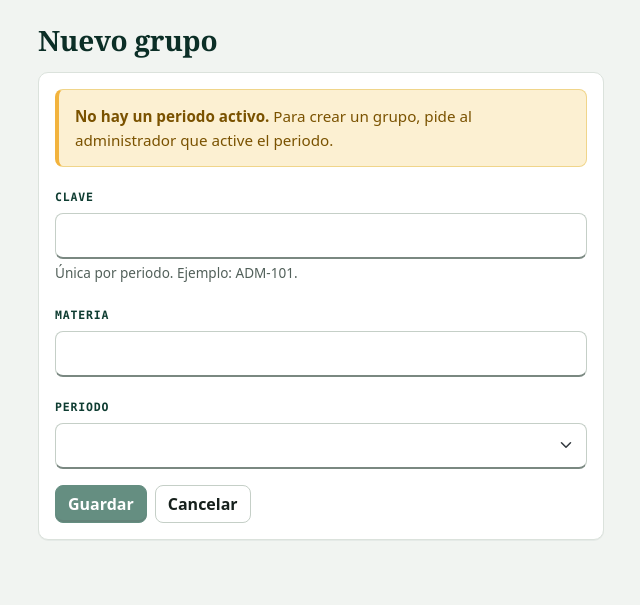
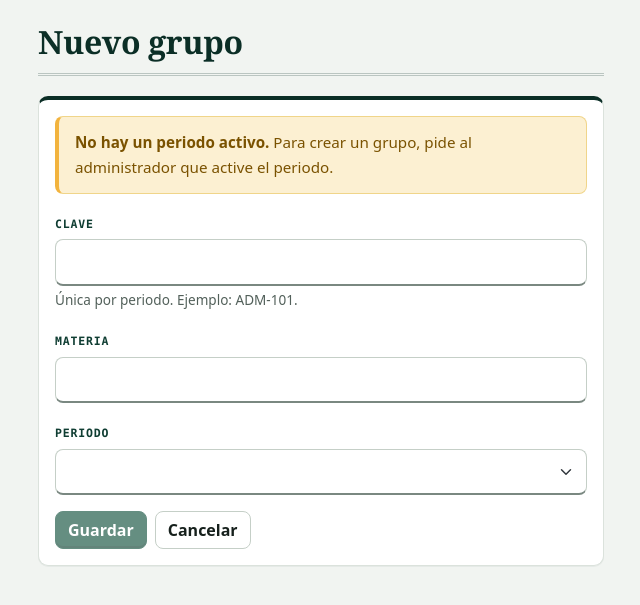
Before and after one commit to yahirslbv/asistence-control, a Django app: page /grupos/nuevo/ in a window 1280 px wide. Shown: the part 64-669 px from the top of the page, without its empty margins (319-959 px from the left). Run offline with Django 5.2, Linux system fonts and the light colour scheme; the visitor is signed in with stand-in values (Sample User, id 1); data that the repository does not hold is empty; parts of the project's set-up code (start-up, migrations or seed data) failed here and were passed over.

Commit message:
feat(cr-003): dar encabezado de formato a formularios y página 500
Los formularios y las confirmaciones llevan el título con doble regla y la hoja del formulario con la banda pino del membrete; el código de las páginas 403 y 404 va en monoespaciada. La página 500 sigue sin depender de la base ni de los estáticos: solo cambia su estilo en línea (serif en el título, monoespaciada en el código y banda pino).

```diff
--- a/asistencia/static/asistencia/estilo.css
+++ b/asistencia/static/asistencia/estilo.css
@@ -681,6 +681,18 @@ progress.barra-pct.baja::-moz-progress-bar { background: var(--rojo-texto); }
 /* Filtro de una lista (fechas, periodo): una fila de campos sobre la lista, sin tarjeta propia. */
 .filtro { margin-bottom: 1.25rem; padding-bottom: 1.1rem; border-bottom: 1px solid var(--renglon); }
 
+/* Formularios y confirmaciones: el título lleva la doble regla del encabezado de formato y la hoja
+   del formulario, la banda pino del membrete (como el acceso). */
+.titulo-hoja {
+  padding-bottom: .75rem;
+  margin-bottom: 1.25rem !important;
+  font-size: clamp(1.5rem, 1.2rem + 1vw, 2rem);
+  font-weight: 700;
+  border-bottom: 3px double var(--renglon-fuerte);
+}
+
+.card:has(> .card-body > form) { border-top: 4px solid var(--pino-900); }
+
 /* ---------- 8. Avisos ---------- */
 
 .alert {
@@ -1037,6 +1049,7 @@ progress.barra-pct.baja::-moz-progress-bar { background: var(--rojo-texto); }
 .vacio .figura .ico { width: 1.85rem; height: 1.85rem; }
 .vacio h2 { font-size: 1.3rem; margin-bottom: .4rem; }
 .vacio p { max-width: 42ch; margin-bottom: 1.1rem; color: var(--tinta-suave); }
+.vacio .display-4 { font-family: var(--mono); font-size: 3rem; letter-spacing: -.04em; }   /* código de error (403, 404) */
 
 /* ---------- 13. Inicio de sesión y registro ---------- */
 
--- a/asistencia/templates/asistencia/cuenta_confirmar_rechazo.html
+++ b/asistencia/templates/asistencia/cuenta_confirmar_rechazo.html
@@ -5,7 +5,7 @@
 {% block contenido %}
 <div class="row justify-content-center">
   <div class="col-12 col-md-8 col-lg-6">
-    <h1 class="h3 mb-3">Rechazar la cuenta de {{ cuenta.get_full_name|default:cuenta.email }}</h1>
+    <h1 class="h3 mb-3 titulo-hoja">Rechazar la cuenta de {{ cuenta.get_full_name|default:cuenta.email }}</h1>
 
     <div class="alert alert-warning" role="alert">
       <p class="mb-2"><strong>{{ cuenta.email }}</strong> se registró el {{ cuenta.date_joined|date:"d/m/Y" }} y todavía no puede iniciar sesión.</p>
--- a/asistencia/templates/asistencia/grupo_confirmar_eliminar.html
+++ b/asistencia/templates/asistencia/grupo_confirmar_eliminar.html
@@ -5,7 +5,7 @@
 {% block contenido %}
 <div class="row justify-content-center">
   <div class="col-12 col-md-8 col-lg-6">
-    <h1 class="h3 mb-3">Eliminar el grupo {{ grupo.clave }}</h1>
+    <h1 class="h3 mb-3 titulo-hoja">Eliminar el grupo {{ grupo.clave }}</h1>
 
     <div class="alert alert-danger" role="alert">
       <p class="fw-semibold mb-2">Esta acción no se puede deshacer.</p>
--- a/asistencia/templates/asistencia/grupo_form.html
+++ b/asistencia/templates/asistencia/grupo_form.html
@@ -5,7 +5,7 @@
 {% block contenido %}
 <div class="row justify-content-center">
   <div class="col-12 col-md-8 col-lg-6">
-    <h1 class="h3 mb-3">{% if object %}Editar grupo{% else %}Nuevo grupo{% endif %}</h1>
+    <h1 class="h3 mb-3 titulo-hoja">{% if object %}Editar grupo{% else %}Nuevo grupo{% endif %}</h1>
 
     <div class="card shadow-sm">
       <div class="card-body">
--- a/asistencia/templates/asistencia/grupo_importar.html
+++ b/asistencia/templates/asistencia/grupo_importar.html
@@ -13,7 +13,7 @@
 
 <div class="row g-3">
   <div class="col-12 col-lg-6">
-    <h1 class="h3 mb-3">Cargar lista de alumnos</h1>
+    <h1 class="h3 mb-3 titulo-hoja">Cargar lista de alumnos</h1>
 
     <div class="card shadow-sm mb-3">
       <div class="card-body">
--- a/asistencia/templates/asistencia/grupo_inscribir.html
+++ b/asistencia/templates/asistencia/grupo_inscribir.html
@@ -13,7 +13,7 @@
 
 <div class="row justify-content-center">
   <div class="col-12 col-md-8 col-lg-6">
-    <h1 class="h3 mb-3">Agregar alumno a {{ grupo.clave }}</h1>
+    <h1 class="h3 mb-3 titulo-hoja">Agregar alumno a {{ grupo.clave }}</h1>
 
     <div class="card shadow-sm">
       <div class="card-body">
--- a/asistencia/templates/asistencia/inscripcion_confirmar_baja.html
+++ b/asistencia/templates/asistencia/inscripcion_confirmar_baja.html
@@ -5,7 +5,7 @@
 {% block contenido %}
 <div class="row justify-content-center">
   <div class="col-12 col-md-8 col-lg-6">
-    <h1 class="h3 mb-3">Dar de baja a {{ alumno.nombre }}</h1>
+    <h1 class="h3 mb-3 titulo-hoja">Dar de baja a {{ alumno.nombre }}</h1>
 
     <div class="alert alert-warning" role="alert">
       <p class="mb-2"><strong>{{ alumno.matricula }} · {{ alumno.nombre }}</strong> se quitará del grupo <strong>{{ grupo.clave }}</strong> y ya no aparecerá en sus listas.</p>
--- a/asistencia/templates/asistencia/justificante_confirmar_quitar.html
+++ b/asistencia/templates/asistencia/justificante_confirmar_quitar.html
@@ -5,7 +5,7 @@
 {% block contenido %}
 <div class="row justify-content-center">
   <div class="col-12 col-md-8 col-lg-6">
-    <h1 class="h3 mb-3">Quitar el justificante de {{ alumno.nombre }}</h1>
+    <h1 class="h3 mb-3 titulo-hoja">Quitar el justificante de {{ alumno.nombre }}</h1>
 
     <div class="alert alert-warning" role="alert">
       <p class="mb-2">
--- a/asistencia/templates/asistencia/sesion_confirmar_cancelar.html
+++ b/asistencia/templates/asistencia/sesion_confirmar_cancelar.html
@@ -5,7 +5,7 @@
 {% block contenido %}
 <div class="row justify-content-center">
   <div class="col-12 col-md-8 col-lg-6">
-    <h1 class="h3 mb-3">Cancelar sesión</h1>
+    <h1 class="h3 mb-3 titulo-hoja">Cancelar sesión</h1>
 
     <div class="alert alert-warning" role="alert">
       <p class="mb-2">
--- a/asistencia/templates/asistencia/sesion_form.html
+++ b/asistencia/templates/asistencia/sesion_form.html
@@ -14,7 +14,7 @@
 
 <div class="row justify-content-center">
   <div class="col-12 col-md-8 col-lg-6">
-    <h1 class="h3 mb-3">Editar sesión de {{ grupo.clave }}</h1>
+    <h1 class="h3 mb-3 titulo-hoja">Editar sesión de {{ grupo.clave }}</h1>
 
     <div class="card shadow-sm">
       <div class="card-body">
```
Also changed, not shown: asistencia/templates/500.html (+6 -6 lines).
